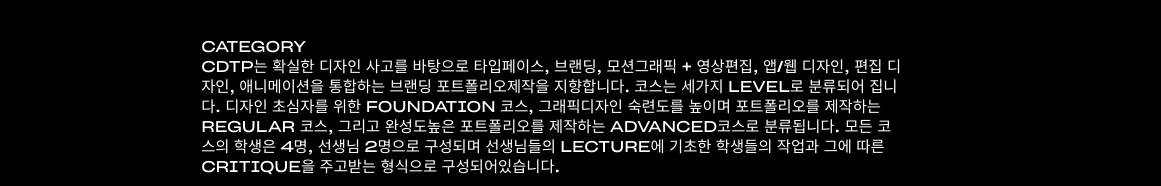
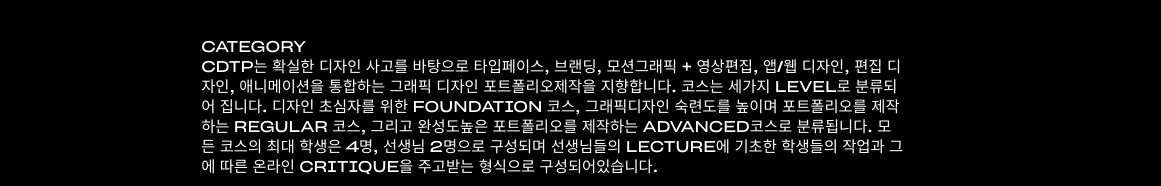
Before and after one commit to jkim237/CDTP_Web, a plain HTML site: page course.html in a window 1280 px wide. Shown: the part 614-800 px from the top of the page, 0-1161 px from the left. Drawn offline with nearby package versions, Linux system fonts and the light colour scheme; grey boxes are pictures that could not be loaded.

Commit message:
changed landing and index

```diff
--- a/course.html
+++ b/course.html
@@ -90,8 +90,8 @@
             </div>
 
             <div class="grid__5">
-                CDTP는 확실한 디자인 사고를 바탕으로 타입페이스, 브랜딩, 모션그래픽 + 영상편집, 앱/웹 디자인, 편집 디자인, 애니메이션을 통합하는 브랜딩 포트폴리오제작을 지향합니다. 코스는 세가지 LEVEL로 분류되어 집니다. 디자인 초심자를 위한 FOUNDATION 코스, 그래픽디자인 숙련도를 높이며 포트폴리오를 제작하는 Regular 코스, 그리고 완성도높은 포트폴리오를 제작하는 Advanced코스로 분류됩니다. 모든 코스의 학생은 4명, 선생님 2명으로
-                구성되며 선생님들의 LECTURE에 기초한 학생들의 작업과 그에 따른 CRITIQUE을 주고받는 형식으로 구성되어있습니다.
+                CDTP는 확실한 디자인 사고를 바탕으로 타입페이스, 브랜딩, 모션그래픽 + 영상편집, 앱/웹 디자인, 편집 디자인, 애니메이션을 통합하는 그래픽 디자인 포트폴리오제작을 지향합니다. 코스는 세가지 LEVEL로 분류되어 집니다. 디자인 초심자를 위한 FOUNDATION 코스, 그래픽디자인 숙련도를 높이며 포트폴리오를 제작하는 Regular 코스, 그리고 완성도높은 포트폴리오를 제작하는 Advanced코스로 분류됩니다. 모든 코스의 최대 학생은 4명, 선생님 2명으로
+                구성되며 선생님들의 LECTURE에 기초한 학생들의 작업과 그에 따른 온라인 CRITIQUE을 주고받는 형식으로 구성되어있습니다.
             </div>
 
             <div class="grid__6">
```
Also changed, not shown: index.html (+1 -1 lines).
